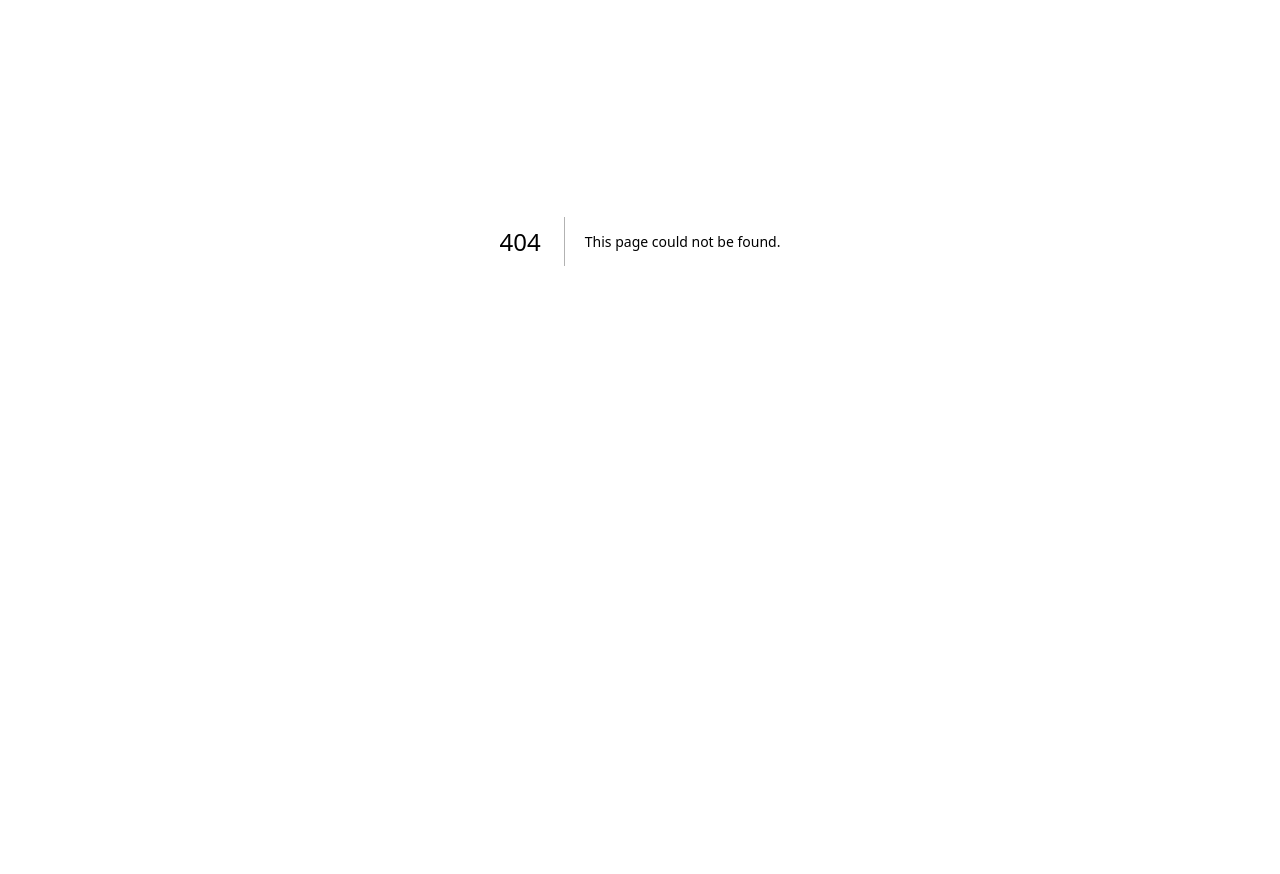
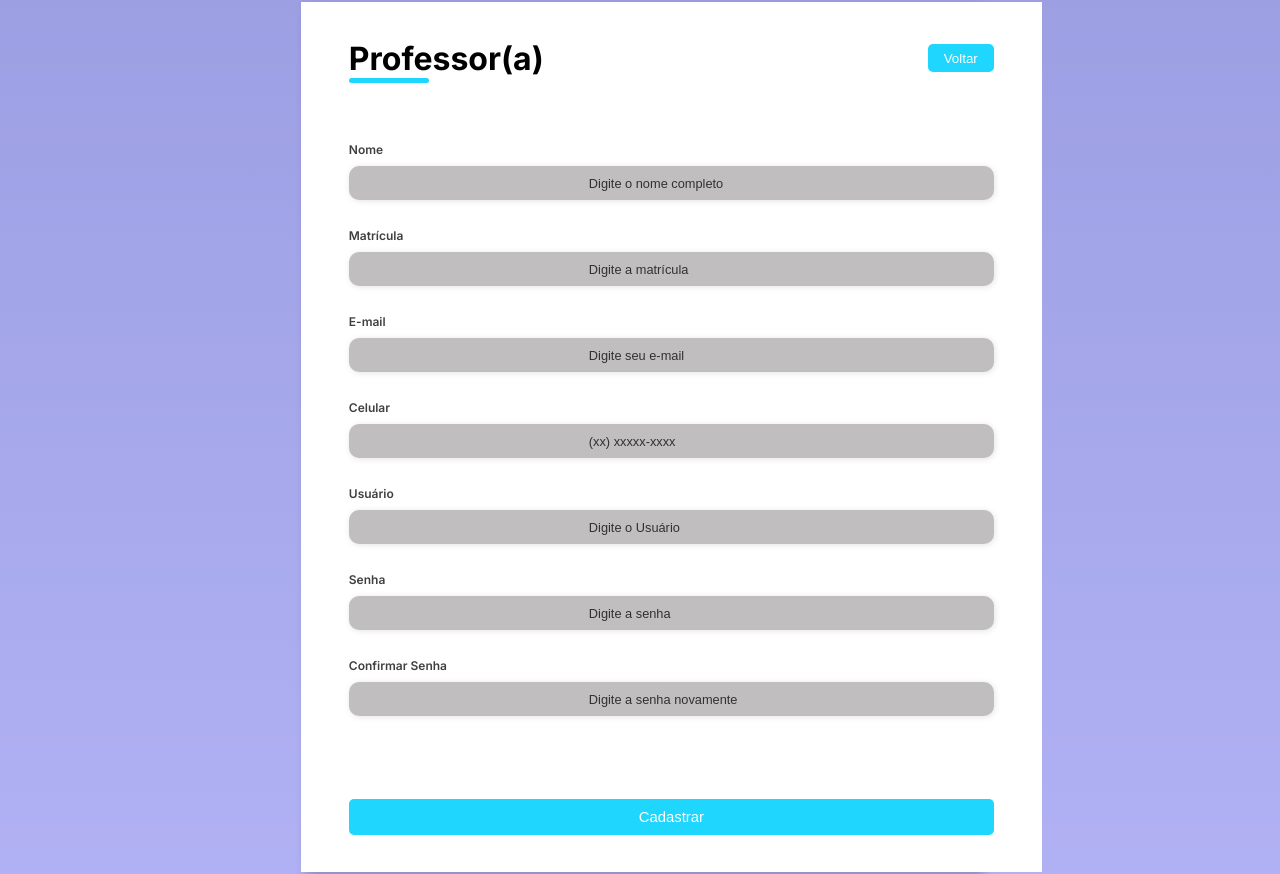
Before and after one commit to SatherBosco/school-activities-management, a Next.js app: page /Cadastros-Professor in a window 1280 px wide. Before the commit this address had no page. Shown: the part 159-1033 px from the top of the page. Before the commit the page ends 800 px from the top, so only its background shows below. Built offline with nearby package versions, Linux system fonts and the light colour scheme.

Commit message:
formulario cadastro professor

```diff
--- a/app/Cadastros/page.module.css
+++ b/app/Cadastros-Professor/page.module.css
@@ -1,3 +1,4 @@
+
 .cabecalho {
   box-shadow: 0px 4px 4px 0px rgba(0, 0, 0, 0.25);
   background-color: #FFFFFF;
@@ -91,7 +92,6 @@
   height: 34px;
   left: 1120px;
   top: 31px;
-
   filter: drop-shadow(-4px 4px 6px rgba(0, 0, 0, 0.25));
   /* Login */
   font-family: 'Roboto';
@@ -113,100 +113,141 @@
   cursor: pointer;
 }
 
-.conteudo {
-  /* Home */
-  position: relative;
-  background: #78afb8;
-  /*width: 1440px;
-  height: 1024px;*/
-  width:100%;
-  height: 720px;
-  display: flex;
-}
-
-.botaoProfessor {
-  position: relative;
-  background-color: #1FD6FF;
-  width: 250px;
-  height: 200px;
-  margin-left: 170px;
-  top: 160px;
-  border-radius: 25px;
+.main {
+  width: 100%;
+  height: 1000px;
   display: flex;
   justify-content: center;
   align-items: center;
+  background: #0c0ce94d;
+}
+
+.container {
+  width: 53%;
+  height: 870px;
+  display: flex;
+  box-shadow: 5px 5px 10px rgba(0, 0, 0, 0.212);
+
+}
+
+.form {
+
+  display: flex;
   flex-direction: column;
-  }
-
-  .botaoProfessor:hover {
-    background-color: #AFF5FF;
-    cursor: pointer;
-  }
-
-.botaoTurma {
-  /* Card-turma */
-  position: relative;
-  background-color: #1FD6FF;
-  width: 250px;
-  height: 200px;
-  margin-left: 10px;
-  top: 160px;
-  border-radius: 25px;
-  display: flex;
   justify-content: center;
   align-items: center;
-  flex-direction: column;
-  /*background: #FFFFFF;
-  box-shadow: 0px 0px 4px rgba(0, 0, 0, 0.25);*/
+  background-color: #fff;
+  padding: 3rem;
 }
 
-.botaoTurma:hover {
-  background-color: #AFF5FF;
+.formHeader {
+  margin-bottom: 3rem;
+  display: flex;
+  justify-content: space-between;
+}
+
+.title {
+  color: #000000;
+}
+
+.voltarButton {
+  display: flex;
+  align-items: center;
+}
+
+.voltarButton button {
+  border: none;
+  background-color: #1FD6FF;
+  padding: 0.4rem 1rem;
+  border-radius: 5px;
   cursor: pointer;
 }
 
-.botaoAluno {
-  /* Card-aluno */
-  position: relative;
-  background-color: #1FD6FF;
-  width: 250px;
-  height: 200px;
-  margin-left: 10px;
-  top: 160px;
-  border-radius: 25px;
-  display: flex;
-  justify-content: center;
-  align-items: center;
-  flex-direction: column;
-  /*background: #FFFFFF;
-  box-shadow: 0px 0px 4px rgba(0, 0, 0, 0.25);*/
+.voltarButton button:hover {
+  background-color: #AFF5FF;
 }
 
-.botaoAluno:hover {
-  background-color: #AFF5FF;
+.voltarButton button a {
+  text-decoration: none;
+  font-weight: 500;
+  color: #fff;
+}
+
+.formHeader h1::after {
+  content: '';
+  display: block;
+  width: 5rem;
+  height: 0.3rem;
+  background-color: #1FD6FF;
+  margin: 0 auto;
+  position: absolute;
+  border-radius: 10px;
+}
+
+.inputGroup {
+  display: flex;
+  flex-wrap: wrap;
+  justify-content: space-between;
+  padding: 1rem 0;
+}
+
+.inputBox {
+  display: flex;
+  flex-direction: column;
+  margin-bottom: 1.1rem;
+
+}
+
+.inputBox input {
+  margin: 0.6rem 0;
+  padding: 0.6rem 15rem;
+  border: none;
+  border-radius: 10px;
+  box-shadow: 1px 1px 6px #0000001c;
+  font-size: 0.8rem;
+  background-color: #c0bebe;
+  color: #000000;
+}
+
+.inputBox input:hover {
+  background-color: #eeeeee75;
+}
+
+.inputBox input:focus-visible {
+  outline: 1px solid #1FD6FF;
+}
+
+.inputBox label,
+.genderTitle h6 {
+  font-size: 0.75rem;
+  font-weight: 600;
+  color: #000000c0;
+}
+
+.inputBox input::placeholder {
+  color: #000000be;
+}
+
+
+.cadastrarButton button {
+  width: 100%;
+  margin-top: 2.5rem;
+  border: none;
+  background-color: #1FD6FF;
+  padding: 0.62rem;
+  border-radius: 5px;
   cursor: pointer;
 }
 
-.botaoProva {
-  /* Card-prova */
-  position: relative;
-  background-color: #1FD6FF;
-  width: 250px;
-  height: 200px;
-  margin-left: 10px;
-  top: 160px;
-  border-radius: 25px;
-  display: flex;
-  justify-content: center;
-  align-items: center;
-  flex-direction: column;
-  /*background: #FFFFFF;
-  box-shadow: 0px 0px 4px rgba(0, 0, 0, 0.25);*/
+.cadastrarButton button:hover {
+  background-color: #AFF5FF;
 }
 
-.botaoProva:hover {
-  background-color: #AFF5FF;
-  cursor: pointer;
+.cadastrarButton button a {
+  text-decoration: none;
+  font-size: 0.93rem;
+  font-weight: 500;
+  color: #fff;
 }
 
 .rodape {
@@ -214,9 +255,9 @@
   position: sticky;
   /*width: 1440px;*/
   width: 100%;
-  height: 110px;
+  height: 144px;
   left: 0px;
-  bottom: 0px;
+  top: 880px;
   display: flex;
   flex-direction: row;
   justify-content: center;
--- /dev/null
+++ b/app/Cadastros-Professor/page.tsx
@@ -0,0 +1,104 @@
+import styles from "./page.module.css";
+import graphics from "../../assets/img/graphics.png";
+import Group2 from "../../assets/img/Group 2.png";
+import Rectangle4 from "../../assets/img/Rectangle 4.png";
+import Rectangle5 from "../../assets/img/Rectangle 5.png";
+import flatlay from "../../assets/img/flat-lay-laptop-blue-background 1.png";
+import Logo2 from "../../assets/img/Logo2.png";
+import Group4 from "../../assets/img/Group 4.png";
+import AlunoIcon from "../../assets/img/icon-aluno.png";
+import aluno from "../../assets/img/aluno.png"
+import ProfessorIcon from "../../assets/img/icon-professor.png";
+import Professor from "../../assets/img/professor.png"
+import TurmaIcon from "../../assets/img/icon-turma.png";
+import Turma from "../../assets/img/turma.png";
+import ProvaIcon from "../../assets/img/icon-prova.png";
+import Prova from "../../assets/img/prova.png"
+import Image from "next/image";
+
+export default function Cadastro_Professores() {
+  return (
+    <>
+    <header className={styles.cabecalho}>
+        <nav className={styles.cabecalhoMenu}>
+            <div className={styles.cabecalhoMenuImagem}>
+                <Image className={styles.cabecalhoMenuImagem1} src={graphics} alt="Logo 1"/>
+                <Image className={styles.cabecalhoMenuImagem2} src={Group2} alt="Logo 2"/>
+            </div>
+            <div className={styles.cabecalhoMenuLinks}>
+                <a className={styles.cabecalhoMenuLinks1} href="../app/Cadastro_Professores/page.tsx">Lançar notas</a>
+                <Image className={styles.cabecalhoMenuLinksBarra1} src={Rectangle4} alt="Barra de separação"/>
+                <a className={styles.cabecalhoMenuLinks2} href="../app/Cadastro_Alunos/page.tsx">Cadastro</a>
+                <Image className={styles.cabecalhoMenuLinksBarra2} src={Rectangle5} alt="Barra de separação"/>
+                <a className={styles.cabecalhoMenuLinks3} href="../app/Cadastro_Turmas/page.tsx">Análise</a>
+            </div>
+            <div>
+                <a href="./"><button className={styles.cabecalhoMenuBotao}>Trocar Usuário</button></a>
+            </div>
+        </nav>
+    </header>
+
+    <main className={styles.main}>
+    <div className={styles.container}>
+        <div className={styles.form}>
+            <form>
+                <div className={styles.formHeader}>
+                    <div className={styles.title}>
+                        <h1>Professor(a)</h1>
+                    </div>
+                    <div className={styles.voltarButton}>
+                        <button><a href="#">Voltar</a></button>
+                    </div>
+                </div>
+
+                <div className={styles.inputGroup}>
+                    <div className={styles.inputBox}>
+                        <label>Nome</label>
+                        <input id="nome" type="text" name="nome" placeholder="Digite o nome completo" required/>
+                    </div>
+
+                    <div className={styles.inputBox}>
+                        <label>Matrícula</label>
+                        <input id="matricula" type="text" name="matricula" placeholder="Digite a matrícula" required/>
+                    </div>
+                    <div className={styles.inputBox}>
+                        <label>E-mail</label>
+                        <input id="email" type="email" name="email" placeholder="Digite seu e-mail" required/>
+                    </div>
+
+                    <div className={styles.inputBox}>
+                        <label>Celular</label>
+                        <input id="number" type="tel" name="number" placeholder="(xx) xxxxx-xxxx" required/>
+                    </div>
+
+                    <div className={styles.inputBox}>
+                        <label>Usuário</label>
+                        <input id="usuario" type="text" name="usuario" placeholder="Digite o Usuário" required/>
+                    </div>
+
+                    <div className={styles.inputBox}>
+                        <label>Senha</label>
+                        <input id="password" type="password" name="password" placeholder="Digite a senha" required/>
+                    </div>
+
+                    <div className={styles.inputBox}>
+                        <label>Confirmar Senha</label>
+                        <input id="confirmPassword" type="password" name="confirmPassword" placeholder="Digite a senha novamente" required/>
+                    </div>
+
+                </div>
+
+                <div className={styles.cadastrarButton}>
+                    <button><a href="#">Cadastrar</a> </button>
+                </div>
+            </form>
+        </div>
+    </div>
+    </main>
+
+    <footer className={styles.rodape}>
+        <Image className={styles.rodapeImagem} src={Group4} alt="Logo 3"/>
+    </footer>
+  </>
+  );
+}
```
Also changed, not shown: app/Cadastros/page.tsx (deleted, +0 -73 lines).
